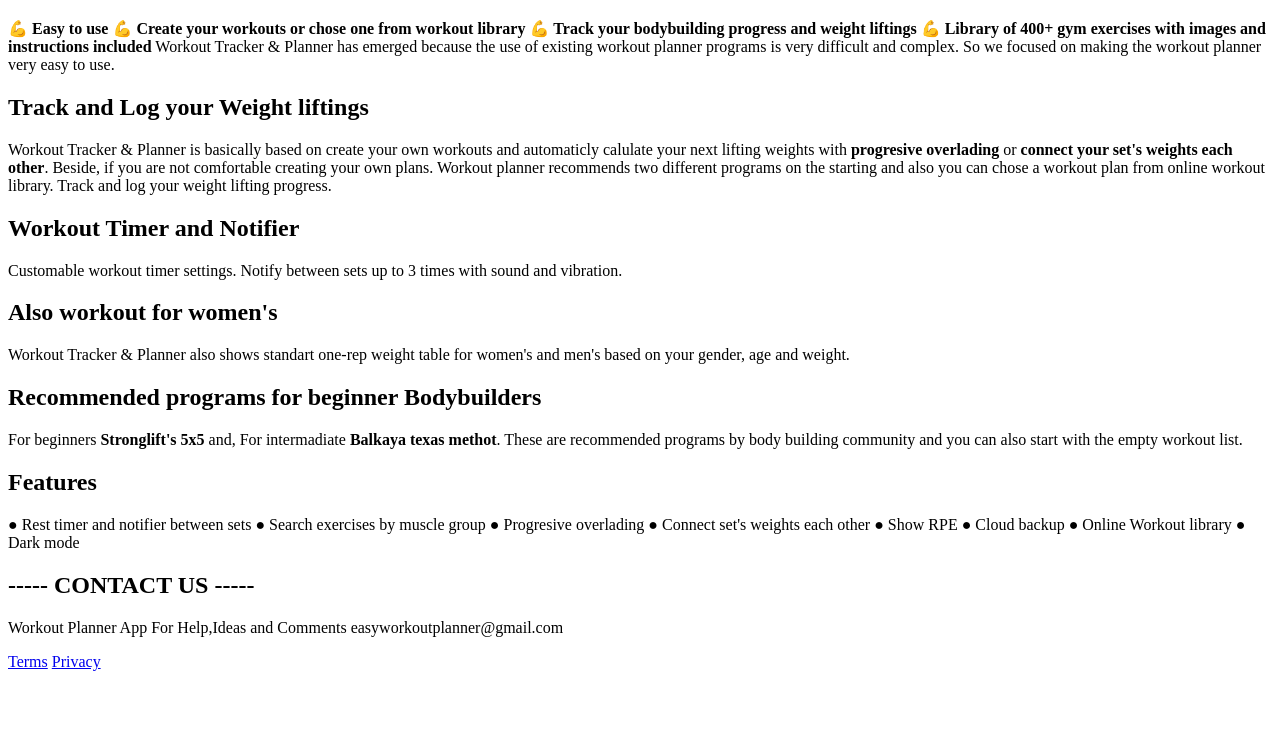
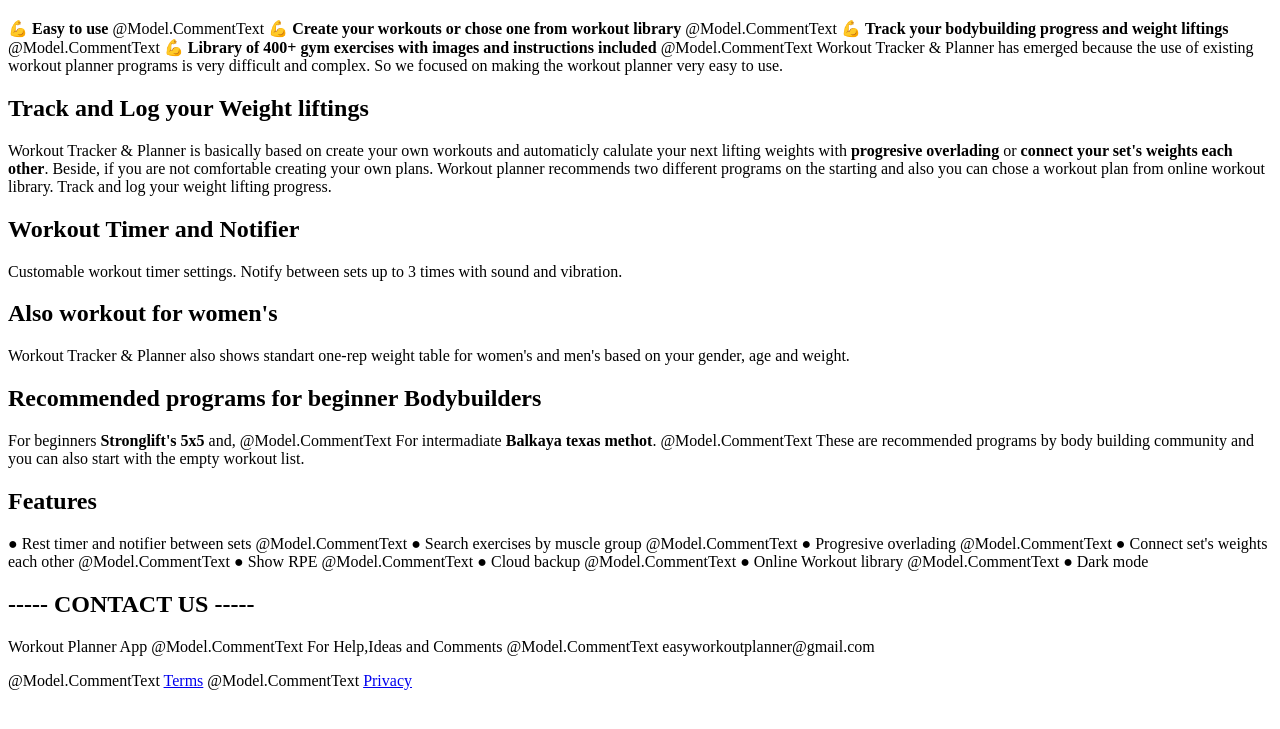
Before and after one commit to mdikcinar/mdikcinar.github.io, a plain HTML site: page index.html in a window 1280 px wide. Shown: the part 61-790 px from the top of the page. Drawn offline with Linux system fonts and the light colour scheme.

Commit message:
Update index.html

```diff
--- a/index.html
+++ b/index.html
@@ -8,9 +8,13 @@
 
 <h1>Workout Planner App</h1>
 💪 <b>Easy to use</b>
+<span style="white-space: pre-line">@Model.CommentText</span>
 💪 <b>Create your workouts or chose one from workout library</b>
+  <span style="white-space: pre-line">@Model.CommentText</span>
 💪 <b>Track your bodybuilding progress and weight liftings</b>
+  <span style="white-space: pre-line">@Model.CommentText</span>
 💪 <b>Library of 400+ gym exercises with images and instructions included</b>
+  <span style="white-space: pre-line">@Model.CommentText</span>
 
 Workout Tracker & Planner has emerged because the use of existing workout planner programs is very difficult and complex. So we focused on making the  workout planner very easy to use.
 
@@ -25,26 +29,38 @@ Workout Tracker & Planner also shows standart one-rep weight table for women's a
 
 <h2><b>Recommended programs for beginner Bodybuilders</b></h2>
 For beginners <b>Stronglift's 5x5</b> and,
+  <span style="white-space: pre-line">@Model.CommentText</span>
 For intermadiate <b>Balkaya texas methot</b>.
+  <span style="white-space: pre-line">@Model.CommentText</span>
 These are recommended programs by body building community and you can also start with the empty workout list.
 
 <h2><b>Features</b></h2>
 ● Rest timer and notifier between sets
+  <span style="white-space: pre-line">@Model.CommentText</span>
 ● Search exercises by muscle group
+  <span style="white-space: pre-line">@Model.CommentText</span>
 ● Progresive overlading
+  <span style="white-space: pre-line">@Model.CommentText</span>
 ● Connect set's weights each other
+  <span style="white-space: pre-line">@Model.CommentText</span>
 ● Show RPE
+  <span style="white-space: pre-line">@Model.CommentText</span>
 ● Cloud backup
+  <span style="white-space: pre-line">@Model.CommentText</span>
 ● Online Workout library
+  <span style="white-space: pre-line">@Model.CommentText</span>
 ● Dark mode
 
 <h2>----- CONTACT US -----</h2>
 <p>Workout Planner App
 
-
+<span style="white-space: pre-line">@Model.CommentText</span>
 For Help,Ideas and Comments
+  <span style="white-space: pre-line">@Model.CommentText</span>
 easyworkoutplanner@gmail.com</p>
+  <span style="white-space: pre-line">@Model.CommentText</span>
   <a href = "https://mdikcinar.github.io/terms.html">Terms</a>
+  <span style="white-space: pre-line">@Model.CommentText</span>
   <a href = "https://mdikcinar.github.io/privacy.html">Privacy</a>
 
 </body>
```
